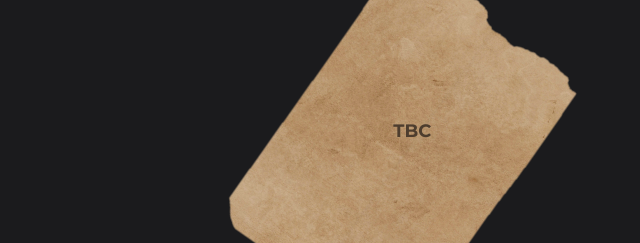
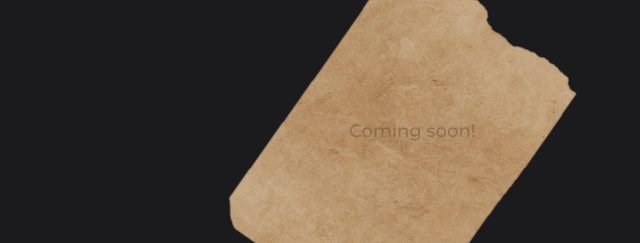
Before and after one commit to Connie9584/Front-end-Portfolio, a plain HTML site: page index.html in a window 1280 px wide. Shown: the part 1154-1397 px from the top of the page, 437-1077 px from the left. Drawn offline with Linux system fonts and the light colour scheme; files that its build step writes are made by us from their sources.

Commit message:
TBC renamed to Coming Soon, and +arrow to Booki

```diff
--- a/css/style.css
+++ b/css/style.css
@@ -176,11 +176,13 @@ div.OhmyfoodTitle {
     background-color: transparent;
 }
 
-div.TBCTitle {
+div.ComingSoonTitle {
     position:relative;
     left: -267px;
     margin-top: -84px;
     background-color: transparent;
+
+
 }
 
 div.ProjectTitleContainer  {
@@ -191,6 +193,7 @@ div.ProjectTitleContainer  {
     justify-content:center;
     align-items:center;
     font-size:18px;
+    color:#4D3D2E;
 }
 
 
@@ -205,7 +208,13 @@ div.ProjectTitleContainer a:hover{
     color:#F6E7D8;
 }
 
+div.ComingSoonContainer {
+    color:#4D3D2E;
+    background-color:transparent;
+    opacity:35%;
+    font-weight:500;
 
+}
 
 div.Circle:hover {
     background-color:#1a1a1b;
--- a/index.html
+++ b/index.html
@@ -65,9 +65,9 @@
             </div>
         </div>
 
-        <div class=TBCTitle>
+        <div class=ComingSoonTitle>
             <div class="ProjectTitleContainer">
-                <a href="TBC.html">TBC</a>
+                <div class="ComingSoonContainer">Coming soon!</div>
             </div>
         </div>
     </div>
```
Also changed, not shown: Booki.html (+3 -0 lines), InProgress.html (renamed from TBC.html, +1 -1 lines), Ohmyfood.html (+1 -1 lines).
